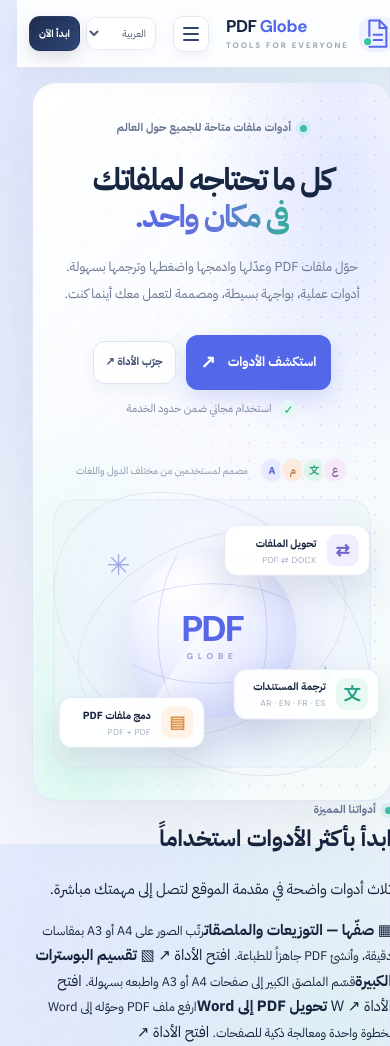
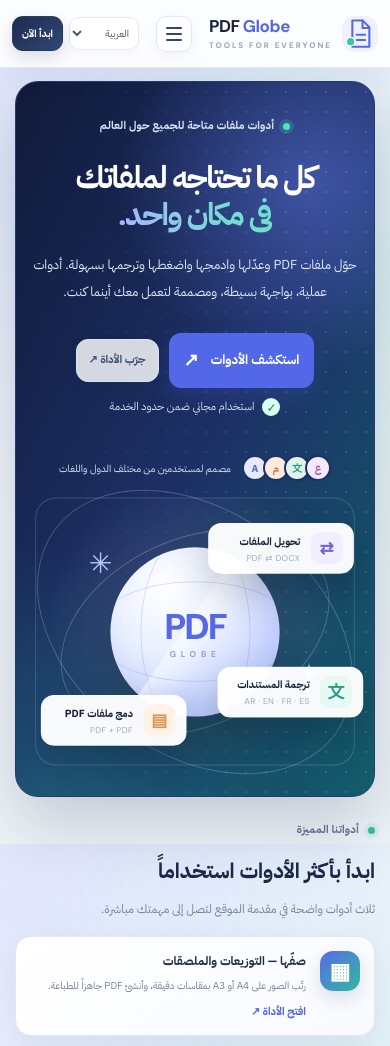
Before and after one commit to hamedasaad591-cyber/PDF-Globe, a plain HTML site: page static/index.html in a window 390 px wide. Shown: the top 1046 px of the page. Drawn offline with nearby package versions, Linux system fonts and the light colour scheme; a script that the page names is missing.

Commit message:
Redesign homepage hero and add featured tools layout

```diff
--- a/static/style.css
+++ b/static/style.css
@@ -159,3 +159,64 @@ button:focus-visible,a:focus-visible,summary:focus-visible,input:focus-visible,s
   .footer-inner{row-gap:10px}
 }
 @media(prefers-reduced-motion:reduce){*,*::before,*::after{scroll-behavior:auto!important;transition:none!important;animation:none!important}}
+
+/* PDF Globe homepage v2: make key tools visible and distinguish the hero from the workspace */
+body{background:radial-gradient(circle at 6% 8%,rgba(95,115,235,.13),transparent 29rem),radial-gradient(circle at 96% 36%,rgba(44,190,158,.12),transparent 26rem),linear-gradient(180deg,#f4f7ff 0%,#f7f9fd 48%,#eff5f8 100%);background-attachment:fixed}
+.hero{overflow:hidden;min-height:500px;margin-top:26px;padding:clamp(34px,5vw,60px);border:1px solid #263a70;border-radius:32px;background:radial-gradient(circle at 82% 14%,rgba(111,136,255,.42),transparent 28%),radial-gradient(circle at 8% 100%,rgba(38,188,164,.25),transparent 32%),linear-gradient(118deg,#101a3a 0%,#1d3066 52%,#125d6b 100%);box-shadow:0 26px 70px rgba(20,35,78,.22)}
+.hero:before{inset:0;border-radius:0;background-image:radial-gradient(rgba(255,255,255,.13) .8px,transparent .8px);background-size:20px 20px;mask-image:linear-gradient(90deg,transparent,#000 78%)}
+.hero h1{color:#fff}
+.hero h1 em{background:linear-gradient(95deg,#a7b6ff 0%,#71dfd0 80%);-webkit-background-clip:text;background-clip:text;color:transparent}
+.hero-lead{color:#e0e8fa}
+.hero .eyebrow,.hero .hero-proof{color:#d7e1f6}
+.hero .eyebrow-dot{background:#55dfbf;box-shadow:0 0 0 4px rgba(85,223,191,.17)}
+.hero .proof-avatars i{border-color:#1c3267}
+.hero .free-note{color:#d7e1f6}
+.hero .check{background:#dcfff4;color:#16876e}
+.hero-art{border-color:rgba(255,255,255,.17);background:radial-gradient(circle at 50% 46%,rgba(255,255,255,.18),rgba(108,144,206,.09) 58%,rgba(54,190,164,.10))}
+.hero-globe{background:radial-gradient(circle at 32% 24%,#fff 0,#e7efff 39%,#b6c7ff 100%);box-shadow:inset -15px -18px 40px rgba(91,109,223,.15),0 28px 55px rgba(0,0,0,.24)}
+.float-card{background:rgba(255,255,255,.97);border-color:rgba(255,255,255,.7);box-shadow:0 18px 42px rgba(0,0,0,.19)}
+.hero .orbit{border-color:rgba(255,255,255,.22)}
+.hero .hero-spark{color:#b8c6ff}
+.hero .spark-b{color:#6de1c4}
+.featured-tools{padding-top:35px;padding-bottom:8px}
+.featured-tools-head{display:flex;align-items:end;justify-content:space-between;gap:20px;margin-bottom:17px}
+.featured-tools-head h2{font-size:clamp(21px,2.4vw,28px);margin:8px 0 3px;color:#1c2a49}
+.featured-tools-head p{margin:0;color:#77849a;font-size:12px}
+.featured-grid{display:grid;grid-template-columns:repeat(3,minmax(0,1fr));gap:15px}
+.featured-card{min-height:165px;display:flex;flex-direction:column;align-items:flex-start;gap:13px;padding:19px 20px;border:1px solid #e1e8f4;border-radius:20px;background:linear-gradient(145deg,#fff,#f8faff);box-shadow:0 9px 24px rgba(26,43,83,.055);transition:transform .2s ease,box-shadow .2s ease,border-color .2s ease}
+.featured-card:hover{transform:translateY(-4px);box-shadow:0 18px 34px rgba(27,44,89,.11);border-color:#c8d2f2}
+.featured-icon{width:43px;height:43px;display:grid;place-items:center;border-radius:13px;color:#fff;font-size:22px;font-weight:800;box-shadow:0 7px 17px rgba(37,54,101,.15)}
+.featured-saffha .featured-icon{background:linear-gradient(135deg,#586bea,#32b99d)}
+.featured-poster .featured-icon{background:linear-gradient(135deg,#e79a52,#e66c6c)}
+.featured-word .featured-icon{background:linear-gradient(135deg,#3e83d6,#5367e8)}
+.featured-copy{display:flex;flex-direction:column;gap:5px}
+.featured-copy strong{font-size:14px;color:#1e2d4d}
+.featured-copy small{font-size:11px;line-height:1.8;color:#738099}
+.featured-cta{margin-top:auto;color:#5267df;font-size:11px;font-weight:800}
+.quick-stats{margin-top:20px;background:rgba(255,255,255,.88);backdrop-filter:blur(12px)}
+.tools-section{margin-top:62px}
+.smart-mode-card{background:linear-gradient(135deg,#f3f6ff,#f0fbf7);border-color:#dce5f4}
+.smart-mode-card h2,.smart-explainer h2{color:#1e3154}
+.smart-mode-card p,.smart-mode-card li,.smart-explainer p{font-size:13px;line-height:1.95;color:#5d6d86}
+.smart-mode-card ul{padding-inline-start:23px}
+.smart-mode-card li{margin:6px 0}
+.smart-explainer{margin-top:18px}
+@media(max-width:900px){
+ .featured-grid{grid-template-columns:1fr 1fr}
+ .featured-card:last-child{grid-column:1/-1}
+ .featured-tools-head{align-items:flex-start;flex-direction:column;gap:6px}
+ .hero{padding:38px 28px}
+}
+@media(max-width:640px){
+ .hero{margin-top:13px;padding:27px 17px 22px;border-radius:23px}
+ .hero-art{background:radial-gradient(circle at 50% 46%,rgba(255,255,255,.17),transparent 70%)}
+ .featured-tools{padding-top:24px}
+ .featured-grid{grid-template-columns:1fr;gap:10px}
+ .featured-card{min-height:0;display:grid;grid-template-columns:42px minmax(0,1fr);gap:6px 12px;padding:14px;border-radius:16px}
+ .featured-icon{grid-row:1/3;width:40px;height:40px}
+ .featured-copy{grid-column:2}
+ .featured-copy strong{font-size:12px}
+ .featured-copy small{font-size:10px}
+ .featured-cta{grid-column:2;margin-top:2px}
+ .quick-stats{margin-top:16px}
+}
```
